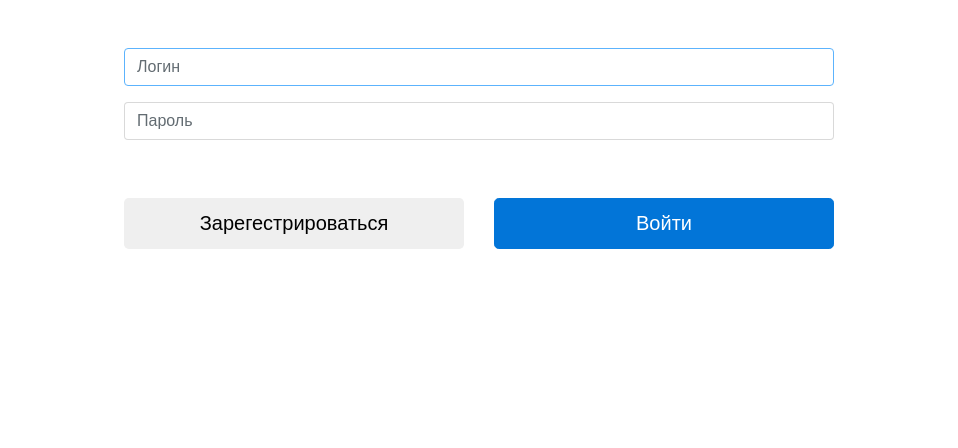
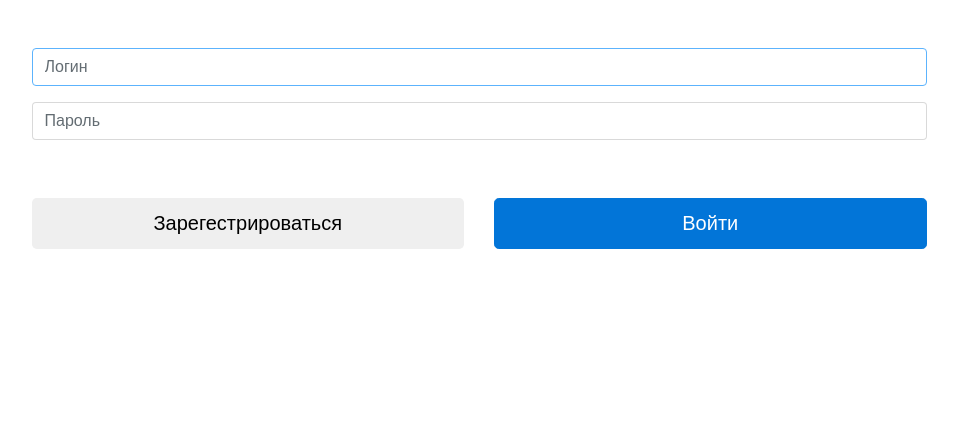
Before and after one commit to orlyohreally/learn-hebrew-php, a PHP site: page /login in a window 1280 px wide. Shown: the part 56-504 px from the top of the page, without its empty margins (161-1119 px from the left). Run offline with PHP 8.4, Linux system fonts and the light colour scheme; some libraries are stand-ins or nearby versions.

Commit message:
minor fixes

```diff
--- a/ajax/get_words.php
+++ b/ajax/get_words.php
@@ -14,7 +14,7 @@ if($list = $conn->query('select word, comment, translation from word order by ra
 	$i = random_int(1, $word_count);
 	while($row = $list->fetch_assoc()) {
 		if($word_count > 1) {
-			$words[] = $tasktype == 'he-ru' ? $row['translation'] : $row['word'].' '.$row['comment'];
+			$words[] = $tasktype == 'he-ru' ? $row['translation'] : $row['word'];
 			if(sizeof($words) == $i)
 				$q = $tasktype == 'he-ru' ? $row['word'] :$row['translation'].' '.$row['comment'];
 		}
--- a/module/login.php
+++ b/module/login.php
@@ -3,7 +3,7 @@
 	include 'menu.php';
 ?>
 <div id="login-container" class="container text-center">
-	<div class="form-row col-10 offset-1 col-md-8 offset-md-2">
+	<div class="form-row col-10 offset-1 col-md-10 offset-md-1">
 		<form id="login-form" class="mt-5 mb-5">
 		  <!--<img class="mb-4" src="img/logo.png" alt="" width="72" height="72">-->
 			<div class="form-group">
```
Also changed, not shown: ajax/edit_word.php (line endings or trailing spaces).
